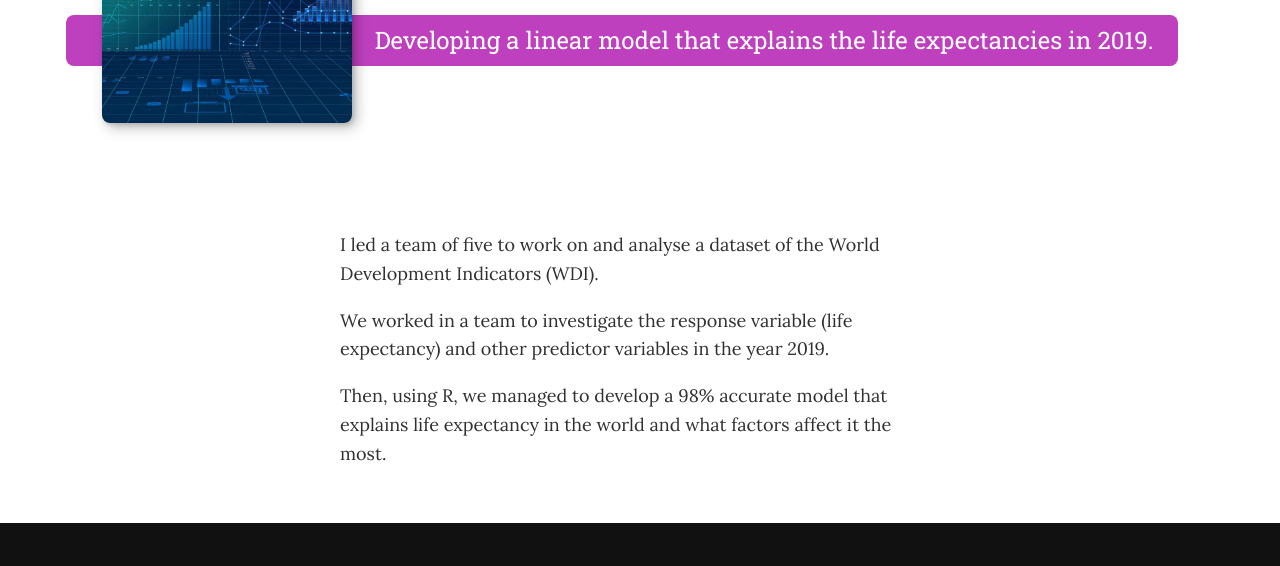
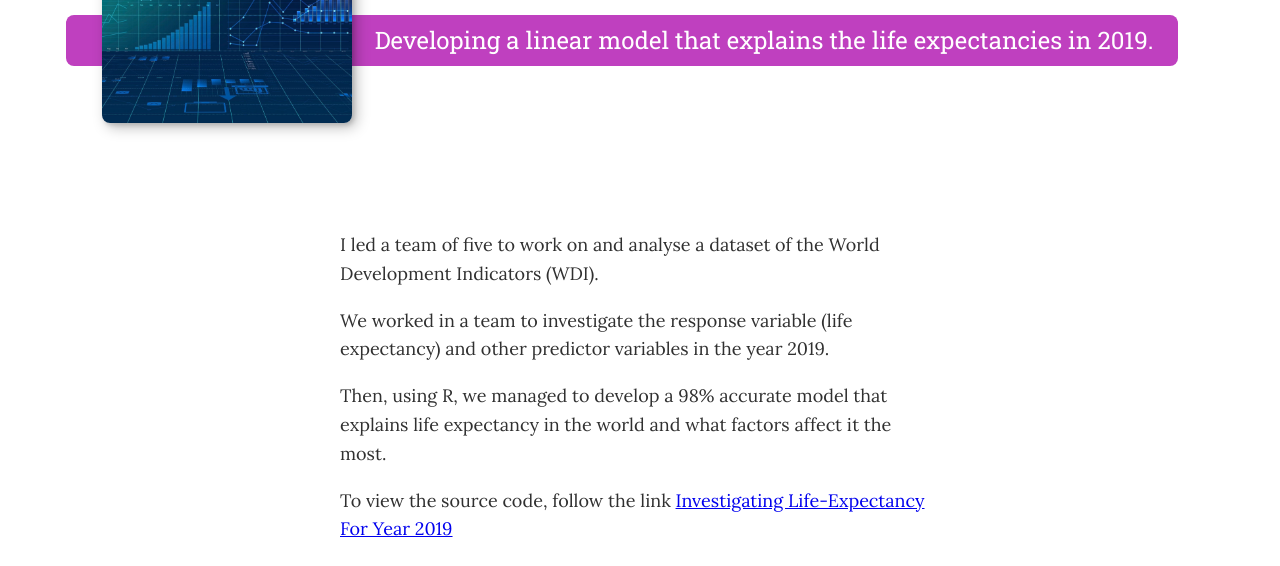
Before and after one commit to HagarMostafa/Portfoilio, a website built with Vite: page portfolio-item-02.html in a window 1280 px wide. Shown: the part 234-800 px from the top of the page. Built offline with nearby package versions, Linux system fonts and the light colour scheme.

Commit message:
issue Add links to portfolio-item pages  #7 Added GitHub links for projects

```diff
--- a/portfolio-item-02.html
+++ b/portfolio-item-02.html
@@ -44,6 +44,7 @@
             <p> I led a team of five to work on and analyse a dataset of the World Development Indicators (WDI).</p>
             <p>We worked in a team to investigate the response variable (life expectancy) and other predictor variables in the year 2019.</p>
             <p>Then, using R, we managed to develop a 98% accurate model that explains life expectancy in the world and what factors affect it the most.</p>
+            <p>To view the source code, follow the link <a href="https://github.com/HagarMostafa/Modelling_Expermintal_Data">Investigating Life-Expectancy For Year 2019</a></p>
         </div>
 
 
```
Also changed, not shown: portfolio-item.html (+1 -0 lines).
